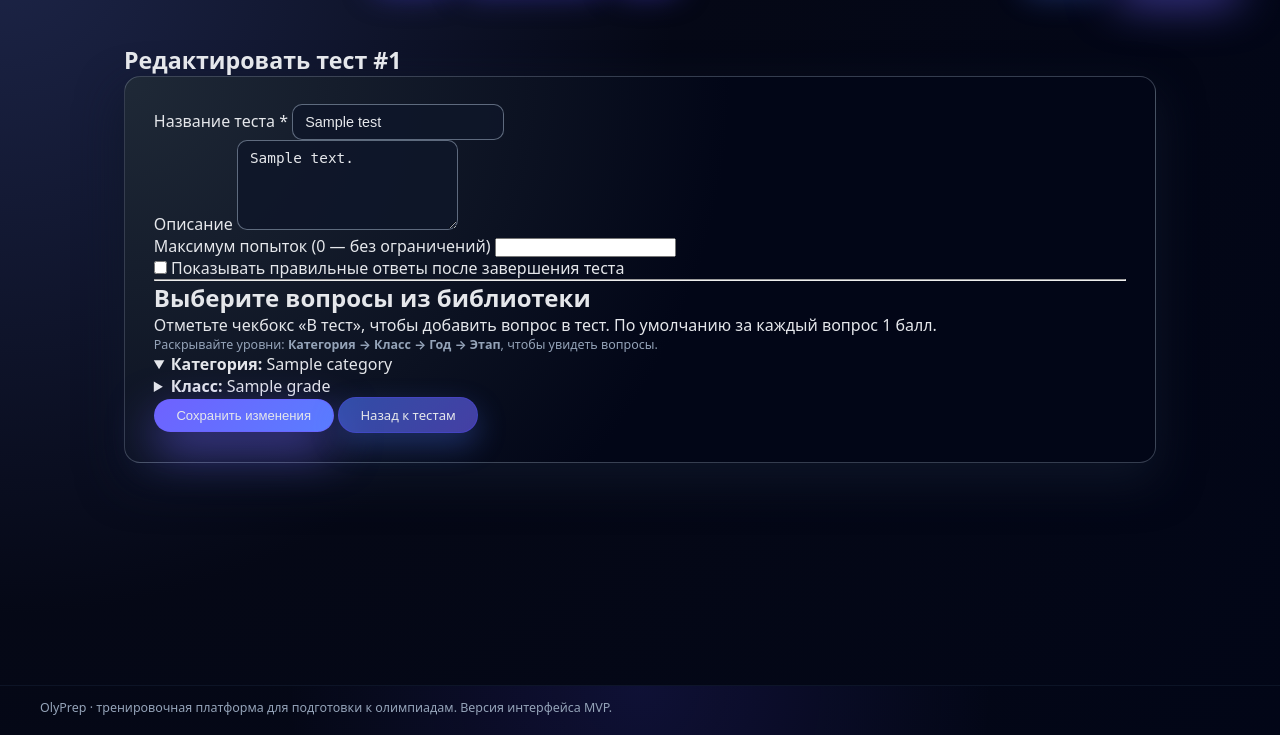
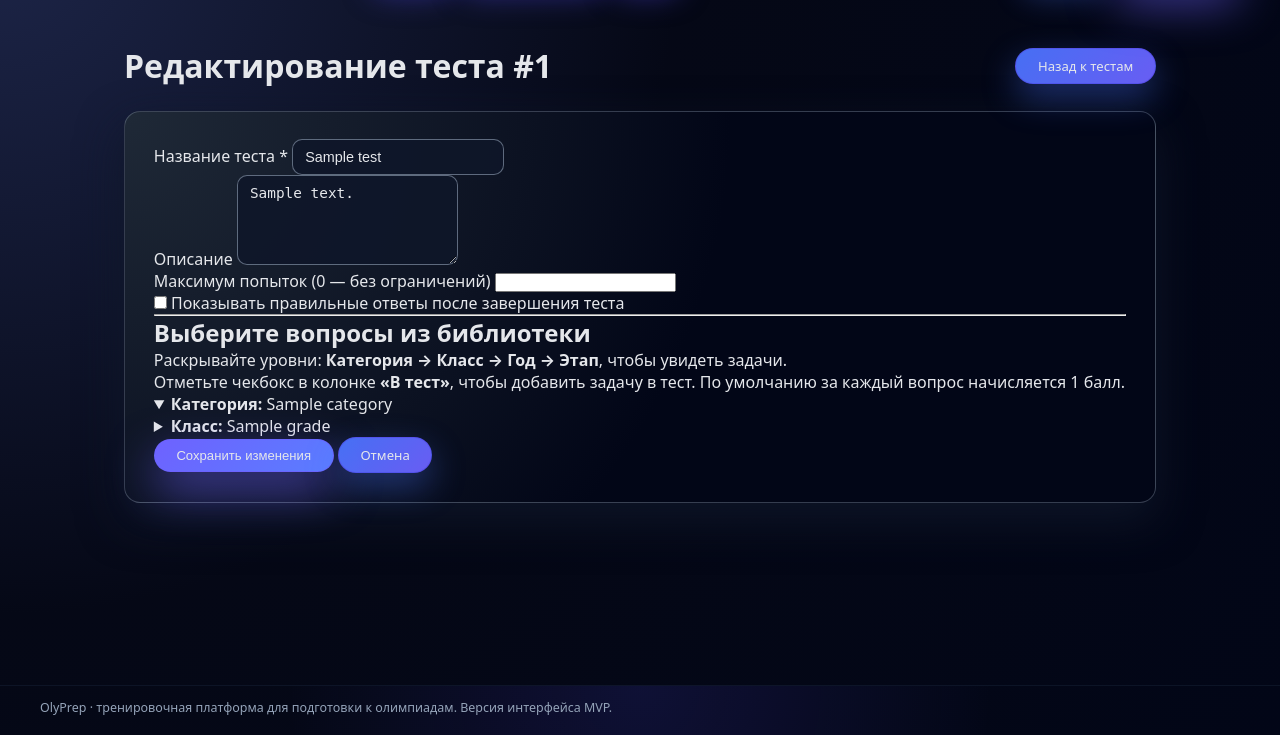
Before and after one commit to swqt2070-svg/olyprep, a FastAPI app: template app/templates/test_builder.html in a window 1280 px wide. Shown: the part 65-800 px from the top of the page. Run offline with FastAPI, Linux system fonts and the light colour scheme; the template is opened without the code that fills it: most values are stand-ins (such as "Sample title", 1, 10 or a date in 2020).

Commit message:
reworked tests building v12

```diff
--- a/app/templates/test_builder.html
+++ b/app/templates/test_builder.html
@@ -5,51 +5,98 @@
 {% endblock %}
 
 {% block content %}
-<div class="page-container">
-    <h1 class="page-title">
-        {% if mode == "create" %}Создать тест{% else %}Редактировать тест #{{ test.id }}{% endif %}
+
+{# ШАПКА, как на странице библиотеки #}
+<div class="page-header d-flex justify-content-between align-items-center">
+    <h1 class="mb-0">
+        {% if mode == "create" %}
+            Создание теста
+        {% else %}
+            Редактирование теста #{{ test.id }}
+        {% endif %}
     </h1>
 
-    <div class="card">
-        <form method="post">
-            <div class="form-group">
-                <label for="title">Название теста *</label>
-                <input type="text" id="title" name="title" class="input-text"
-                       value="{{ test.title if test else '' }}" required>
+    <a href="/ui/tests" class="btn btn-outline-light">
+        Назад к тестам
+    </a>
 </div>
 
-            <div class="form-group">
-                <label for="description">Описание</label>
-                <textarea id="description" name="description" rows="3"
-                          class="input-textarea">{{ test.description if test else '' }}</textarea>
+{# Уведомления, если передаёшь error/success #}
+{% if error %}
+<div class="alert alert-danger mt-3">{{ error }}</div>
+{% endif %}
+{% if success %}
+<div class="alert alert-success mt-3">{{ success }}</div>
+{% endif %}
+
+{# КАРТОЧКА С ФОРМОЙ ТЕСТА #}
+<div class="card mt-3">
+    <div class="card-body">
+        <form method="post">
+            {# Основные поля теста #}
+            <div class="mb-3">
+                <label for="title" class="form-label">Название теста *</label>
+                <input type="text"
+                       id="title"
+                       name="title"
+                       class="form-control"
+                       value="{{ test.title if test else '' }}"
+                       required>
             </div>
 
-            <div class="form-group form-group-inline">
-                <label for="max_attempts">Максимум попыток (0 — без ограничений)</label>
-                <input type="number" id="max_attempts" name="max_attempts" class="input-number" min="0"
+            <div class="mb-3">
+                <label for="description" class="form-label">Описание</label>
+                <textarea id="description"
+                          name="description"
+                          rows="3"
+                          class="form-control">{{ test.description if test else '' }}</textarea>
+            </div>
+
+            <div class="row g-3 mb-3">
+                <div class="col-md-6">
+                    <label for="max_attempts" class="form-label">
+                        Максимум попыток (0 — без ограничений)
+                    </label>
+                    <input type="number"
+                           id="max_attempts"
+                           name="max_attempts"
+                           min="0"
+                           class="form-control"
                            value="{{ max_attempts if max_attempts is defined else (test.max_attempts if test and test.max_attempts is not none else 0) }}">
                 </div>
-            <div class="form-group form-group-inline">
-                <label class="checkbox-label">
-                    <input type="checkbox" name="show_correct_answers"
+                <div class="col-md-6 d-flex align-items-end">
+                    <div class="form-check">
+                        <input class="form-check-input"
+                               type="checkbox"
+                               id="show_correct_answers"
+                               name="show_correct_answers"
                                {% if test and test.show_correct_answers %}checked{% elif not test %}checked{% endif %}>
+                        <label class="form-check-label" for="show_correct_answers">
                             Показывать правильные ответы после завершения теста
                         </label>
                     </div>
+                </div>
+            </div>
 
-            <hr>
+            <hr class="my-4">
 
-            <h2 class="section-title">Выберите вопросы из библиотеки</h2>
-            <p class="section-hint">
-                Отметьте чекбокс «В тест», чтобы добавить вопрос в тест. По умолчанию за каждый вопрос 1 балл.
+            {# ЗАГОЛОВОК ДЕРЕВА БИБЛИОТЕКИ #}
+            <h2 class="h4 mb-2">Выберите вопросы из библиотеки</h2>
+            <p class="text-muted mb-2">
+                Раскрывайте уровни: <strong>Категория → Класс → Год → Этап</strong>, чтобы увидеть задачи.
+            </p>
+            <p class="text-muted">
+                Отметьте чекбокс в колонке <strong>«В тест»</strong>, чтобы добавить задачу в тест.
+                По умолчанию за каждый вопрос начисляется 1 балл.
             </p>
 
-            {% if library %}
-            <p class="section-hint muted">
-                Раскрывайте уровни: <strong>Категория → Класс → Год → Этап</strong>, чтобы увидеть вопросы.
-            </p>
+            {% if not library %}
+                <p class="mt-3 text-muted">Пока нет вопросов в библиотеке.</p>
+            {% else %}
 
+            {# ДЕРЕВО, ДИЗАЙН КАК НА СТРАНИЦЕ БИБЛИОТЕКИ #}
             <div class="library-tree mt-3">
+
                 {# Категория #}
                 {% for category, grades in library|dictsort %}
                 <details class="lib-level lib-category" {% if loop.first %}open{% endif %}>
@@ -102,16 +149,14 @@
                                             {% for q in questions %}
                                             {% set tq = selected.get(q.id) if selected else None %}
                                             <tr>
-                                                <td>
-                                                    <label class="builder-checkbox-label">
+                                                <td class="text-center">
                                                     <input type="checkbox"
                                                            name="q_{{ q.id }}_include"
-                                                               class="builder-checkbox"
+                                                           class="form-check-input builder-checkbox"
                                                            {% if tq %}checked{% endif %}>
                                                     <input type="hidden"
                                                            name="q_{{ q.id }}_points"
                                                            value="1">
-                                                    </label>
                                                 </td>
                                                 <td>#{{ q.id }}</td>
                                                 <td>
@@ -153,27 +198,28 @@
                 </details>
                 {% endfor %}
             </div>
-            {% else %}
-                <p class="muted">Пока нет вопросов в библиотеке.</p>
             {% endif %}
 
-            <div class="form-actions">
+            <div class="mt-4 d-flex gap-2">
                 <button type="submit" class="btn btn-primary">
                     {% if mode == "create" %}Создать тест{% else %}Сохранить изменения{% endif %}
                 </button>
-                <a href="/ui/tests" class="btn btn-ghost">Назад к тестам</a>
+                <a href="/ui/tests" class="btn btn-secondary">Отмена</a>
             </div>
+
         </form>
     </div>
 </div>
+
 {% endblock %}
 
 {% block extra_styles %}
 <style>
+    /* общий фон для дерева, чтобы не было "сплошного текста" */
     .library-tree {
         border-radius: 12px;
         padding: 12px 14px;
-        background: rgba(15,23,42,0.35);
+        background: rgba(15, 23, 42, 0.35);
     }
 
     .lib-level {
@@ -212,15 +258,9 @@
         border-radius: 6px;
     }
 
-    .builder-checkbox-label {
-        display: flex;
-        align-items: center;
-        justify-content: center;
-    }
-
     .builder-checkbox {
-        transform: scale(1.1);
         cursor: pointer;
+        transform: scale(1.05);
     }
 </style>
 {% endblock %}
```
Lines whose indentation alone changed are shown as unchanged.
